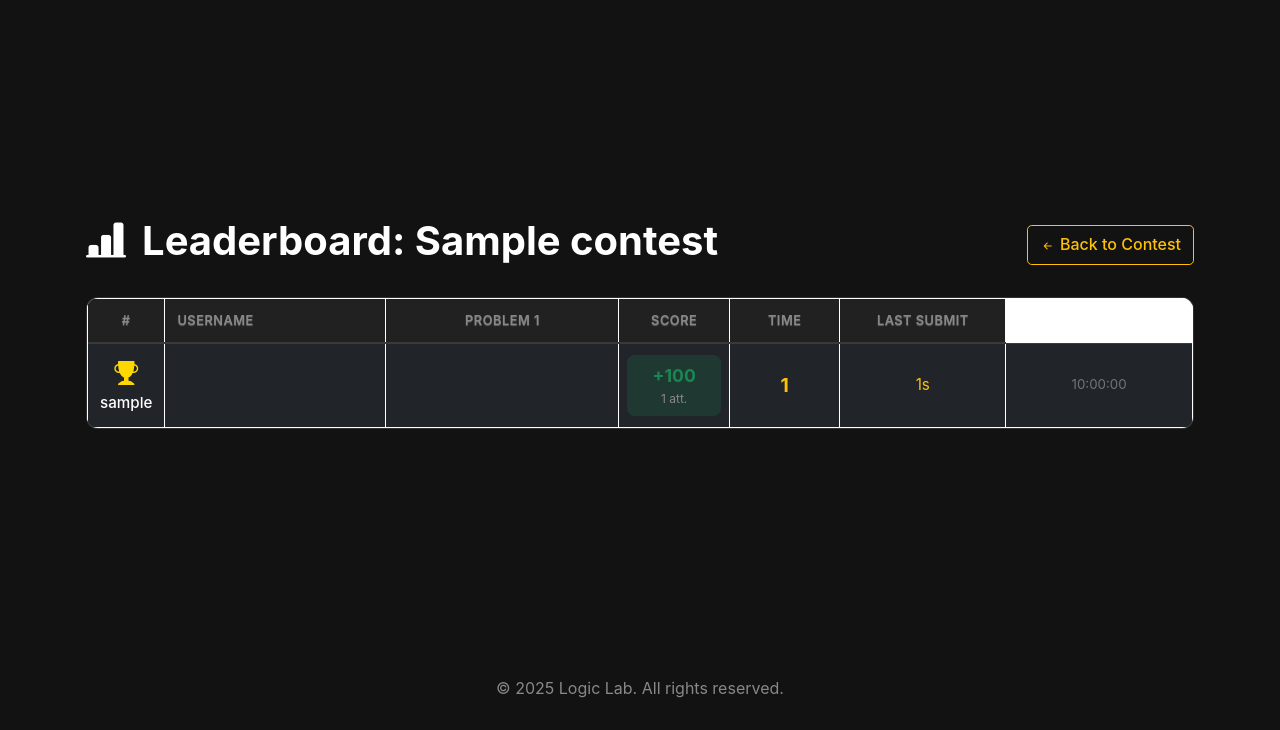
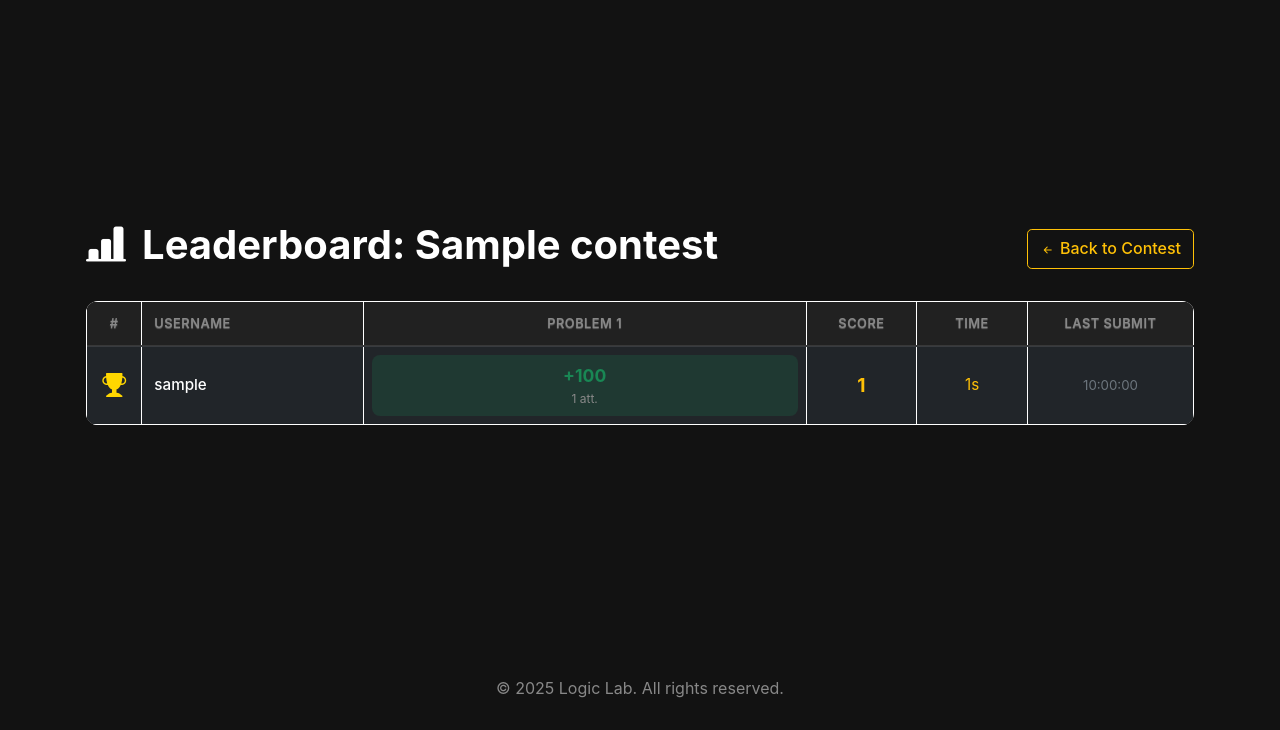
Before and after one commit to Manukyan-Andranik/logicomp, a Flask app: page /contest/1/leaderboard in a window 1280 px wide. Shown: the part 70-800 px from the top of the page. Run offline with Flask 3, Linux system fonts and the light colour scheme; a user stored in the database is signed in; tables that the repository leaves empty hold one stand-in row (values such as "Sample post"); some libraries are stand-ins or nearby versions.

Commit message:
leaderboard bug fix

```diff
--- a/frontend/templates/contest/leaderboard.html
+++ b/frontend/templates/contest/leaderboard.html
@@ -6,8 +6,6 @@
 {% block extra_css %}
 <link href="{{ url_for('static', filename='css/pages/contest_leaderboard.css') }}" rel="stylesheet">
 <style>
-    /*հիշեմ*/
-    /* Desktop Styles (Original) */
     main {
         background-color: #121212;
     }
@@ -22,7 +20,7 @@
 
     .leaderboard-table {
         background-color: #1a1a1a;
-        border: 1px solid var(--border-color);
+        border: 1px  var(--border-color);
         border-radius: 0.75rem;
         overflow: hidden;
     }
@@ -118,7 +116,7 @@
     }
 
     /* ===== Responsive Styles for Mobile ===== */
-    @media (max-width: 768px) { }
+    @media (max-width: 768px) {}
 </style>
 {% endblock %}
 
@@ -145,8 +143,7 @@
                     <th style="width: 5%;" data-translate-key="th_rank">#</th>
                     <th style="width: 20%; text-align: left;" data-translate-key="th_username">Username</th>
                     {% for problem in problems %}
-                    <th><span data-translate-key="th_problem" data-var="{{loop.index}}">Problem {{ loop.index }}</span>
-                    </th>
+                    <th><span data-translate-key="th_problem">Problem</span> {{ loop.index }}</th>
                     {% endfor %}
                     <th style="width: 10%;" data-translate-key="th_total_score">Score</th>
                     <th style="width: 10%;" data-translate-key="th_total_time">Time</th>
@@ -156,29 +153,17 @@
             <tbody>
                 {% for entry in leaderboard %}
                 <tr>
-                    <!-- This div is for the mobile card header -->
-                    <td class="username-cell-container">
-                        <span class="rank-cell fw-bold">
-                            {% if loop.index == 1 %}<i class="bi bi-trophy-fill rank-icon rank-gold"></i>
-                            {% elif loop.index == 2 %}<i class="bi bi-trophy-fill rank-icon rank-silver"></i>
-                            {% elif loop.index == 3 %}<i class="bi bi-trophy-fill rank-icon rank-bronze"></i>
-                            {% else %}{{ loop.index }}{% endif %}
-                        </span>
-                        <span class="username-cell">{{ entry.user.username }}</span>
+                    <td class="rank-cell fw-bold">
+                        {% if loop.index == 1 %}<i class="bi bi-trophy-fill rank-icon rank-gold"></i>
+                        {% elif loop.index == 2 %}<i class="bi bi-trophy-fill rank-icon rank-silver"></i>
+                        {% elif loop.index == 3 %}<i class="bi bi-trophy-fill rank-icon rank-bronze"></i>
+                        {% else %}{{ loop.index }}{% endif %}
                     </td>
-
-                    <!-- Original cells, hidden on mobile but used for desktop -->
-                    <td class="rank-cell fw-bold" data-label-key="th_rank">
-                        <!-- Content duplicated in header card for mobile -->
-                    </td>
-                    <td class="username-cell" data-label-key="th_username">
-                        <!-- Content duplicated in header card for mobile -->
-                    </td>
+                    <td class="username-cell">{{ entry.user.username }}</td>
 
                     {% for problem in problems %}
                     {% set result = entry.problems.get(problem.id) %}
-                    <!-- CORRECTED: Using data-label-key and data-label-var to make it translatable -->
-                    <td class="problem-cell" data-label-key="th_problem" data-label-var="{{ loop.index }}">
+                    <td class="problem-cell">
                         {% if result is none %}
                         <div class="problem-cell-content cell-pending"><i class="bi bi-dash-lg"></i></div>
                         {% elif result.is_accepted %}
@@ -197,9 +182,9 @@
                     </td>
                     {% endfor %}
 
-                    <td class="total-score-cell" data-label-key="th_total_score">{{ entry.total_score }}</td>
-                    <td data-label-key="th_total_time">{{ "%.0f"|format(entry.total_time) }}s</td>
-                    <td class="small text-muted" data-label-key="th_last_submission">
+                    <td class="total-score-cell">{{ entry.total_score }}</td>
+                    <td>{{ "%.0f"|format(entry.total_time) }}s</td>
+                    <td class="small text-muted">
                         {% if entry.timestamp %}{{ entry.timestamp.strftime('%H:%M:%S') }}{% else %}N/A{% endif %}
                     </td>
                 </tr>
@@ -219,11 +204,10 @@
             return new bootstrap.Tooltip(tooltipTriggerEl);
         });
 
-        // CORRECTED: Added %s placeholder for problem translation
         const leaderboardTranslations = {
-            'en': { 'page_title': '%s - Leaderboard', 'header_leaderboard': 'Leaderboard:', 'btn_back_to_contest': 'Back to Contest', 'th_rank': '#', 'th_username': 'Username', 'th_problem': 'Problem %s', 'th_total_score': 'Score', 'th_total_time': 'Time', 'th_last_submission': 'Last Submit', 'text_attempts': 'att.' },
-            'hy': { 'page_title': '%s - Առաջատարների Աղյուսակ', 'header_leaderboard': 'Աղյուսակ՝', 'btn_back_to_contest': 'Վերադառնալ', 'th_rank': '№', 'th_username': 'Օգտանուն', 'th_problem': 'Խնդիր %s', 'th_total_score': 'Միավոր', 'th_total_time': 'Ժամանակ', 'th_last_submission': 'Վերջին ուղարկում', 'text_attempts': 'փորձ' },
-            'ru': { 'page_title': '%s - Таблица лидеров', 'header_leaderboard': 'Таблица:', 'btn_back_to_contest': 'Назад к контесту', 'th_rank': '#', 'th_username': 'Пользователь', 'th_problem': 'Задача %s', 'th_total_score': 'Очки', 'th_total_time': 'Время', 'th_last_submission': 'Посл. отправка', 'text_attempts': 'поп.' }
+            'en': { 'page_title': '%s - Leaderboard', 'header_leaderboard': 'Leaderboard:', 'btn_back_to_contest': 'Back to Contest', 'th_rank': '#', 'th_username': 'Username', 'th_problem': 'Problem', 'th_total_score': 'Score', 'th_total_time': 'Time', 'th_last_submission': 'Last Submit', 'text_attempts': 'att.' },
+            'hy': { 'page_title': '%s - Առաջատարների Աղյուսակ', 'header_leaderboard': 'Աղյուսակ՝', 'btn_back_to_contest': 'Վերադառնալ', 'th_rank': '№', 'th_username': 'Օգտանուն', 'th_problem': 'Խնդիր', 'th_total_score': 'Միավոր', 'th_total_time': 'Ժամանակ', 'th_last_submission': 'Վերջին ուղարկում', 'text_attempts': 'փորձ' },
+            'ru': { 'page_title': '%s - Таблица лидеров', 'header_leaderboard': 'Таблица:', 'btn_back_to_contest': 'Назад к контесту', 'th_rank': '#', 'th_username': 'Пользователь', 'th_problem': 'Задача', 'th_total_score': 'Очки', 'th_total_time': 'Время', 'th_last_submission': 'Посл. отправка', 'text_attempts': 'поп.' }
         };
         Object.keys(leaderboardTranslations).forEach(lang => {
             if (!window.translations[lang]) { window.translations[lang] = {}; }
@@ -234,30 +218,16 @@
             const lang = localStorage.getItem('language') || 'en';
             const langDict = window.translations[lang] || window.translations['en'];
 
-            // Translate all elements with data-translate-key
             document.querySelectorAll('[data-translate-key]').forEach(el => {
                 const key = el.dataset.translateKey;
                 let translation = langDict[key];
                 if (translation) {
-                    // Handle placeholders like %s
                     if (key === 'page_title') {
                         const contestTitle = el.dataset.contestTitle;
                         translation = translation.replace('%s', contestTitle);
-                    } else if (el.dataset.var) { // CORRECTED: General way to handle placeholders
-                        translation = translation.replace('%s', el.dataset.var);
                     }
                     el.textContent = translation;
                 }
-            });
-
-            // Set data-label attributes for mobile view
-            document.querySelectorAll('td[data-label-key]').forEach(td => {
-                const key = td.dataset.labelKey;
-                let translation = langDict[key] || key;
-                if (td.dataset.labelVar) {
-                    translation = translation.replace('%s', td.dataset.labelVar);
-                }
-                td.setAttribute('data-label', translation);
             });
         };
 
```
